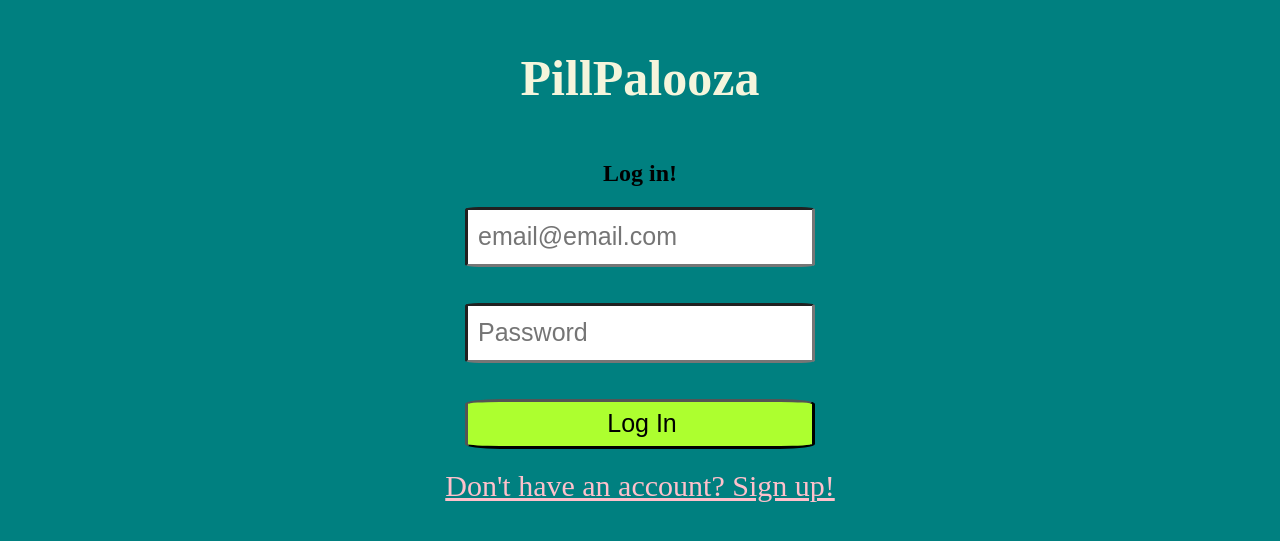
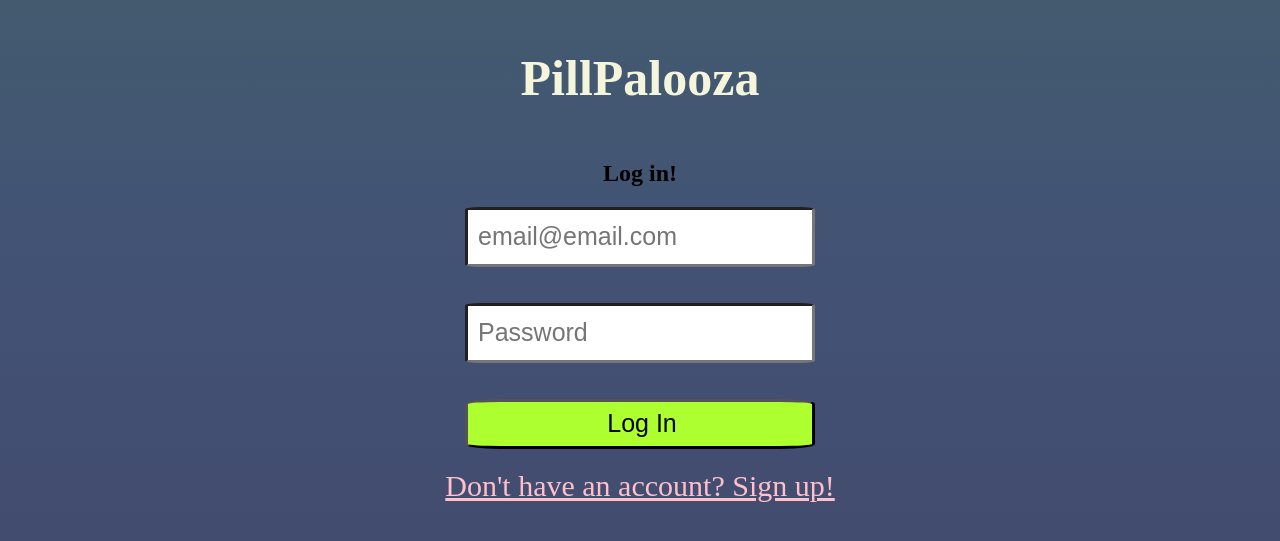
Before and after one commit to alanguo756/HappyHacks, a plain HTML site: page login.html in a window 1280 px wide. Shown: the part 139-680 px from the top of the page. Drawn offline with Linux system fonts and the light colour scheme.

Commit message:
Update login.css

```diff
--- a/login.css
+++ b/login.css
@@ -48,9 +48,8 @@
 
 	/* Background color */
 	body {
-		background-color: teal;
+		background-image: linear-gradient(rgba(4, 41, 58, 0.75),rgba(3, 24, 71, 0.75), rgba(3, 12, 59, 0.75));
 	}
-
 	/* Heading color */
 	h1 {
 		color: beige;
```
